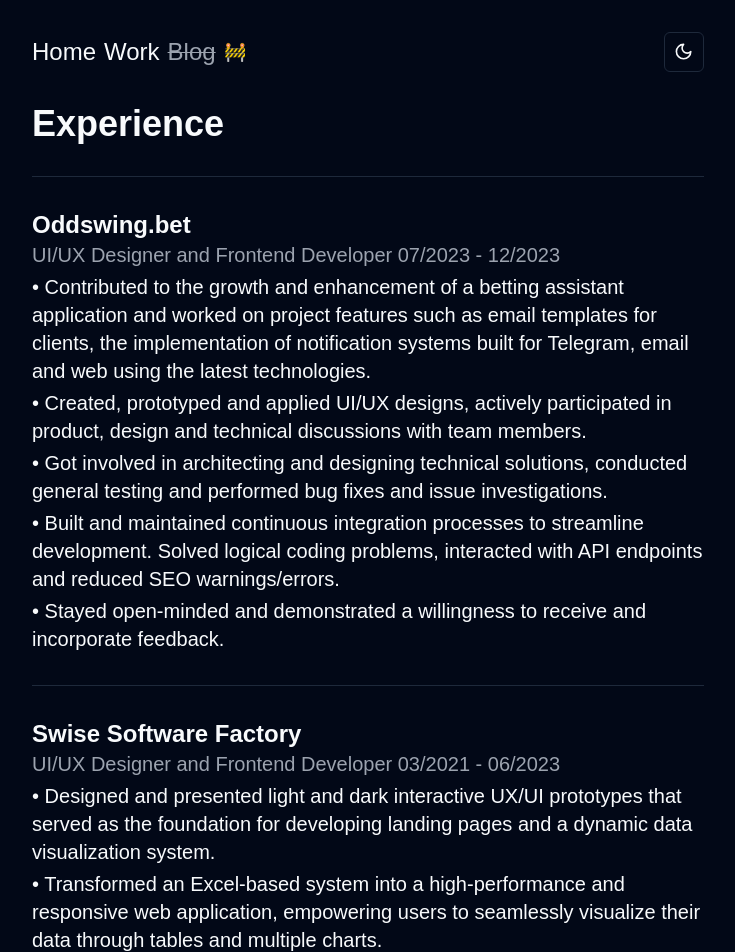
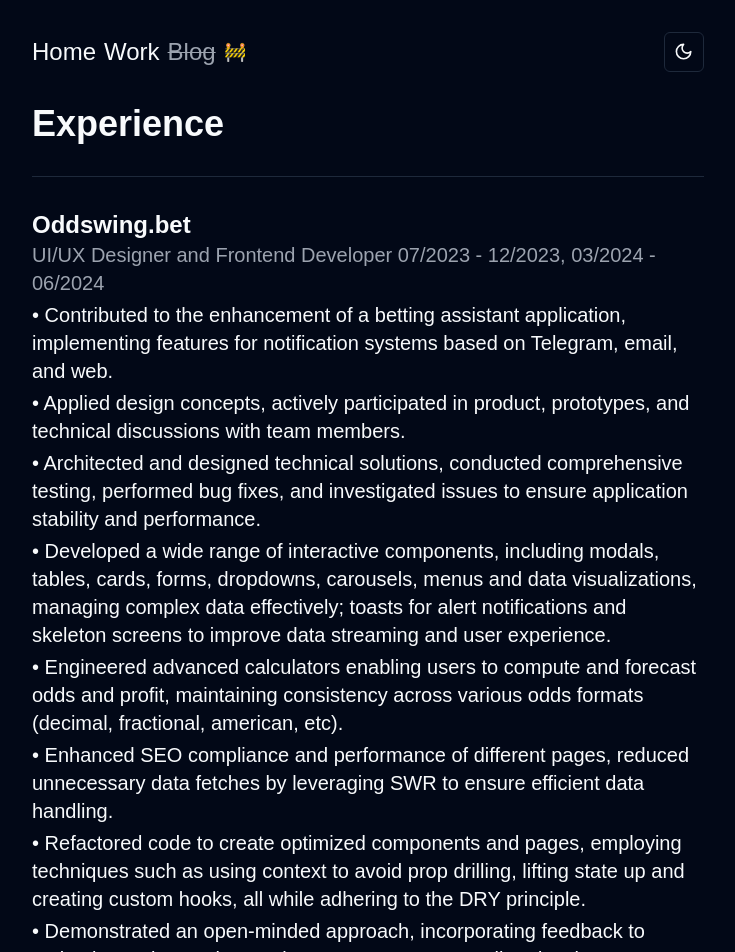
Before and after one commit to danteexpo/portfolio, a Next.js app: page /work in a window 1280 px wide. Shown: the top 952 px of the page, without its empty margins (272-1007 px from the left). Built offline with nearby package versions, Linux system fonts and the light colour scheme; a web font is replaced by a local one.

Commit message:
Experience update

```diff
--- a/src/pages/work/index.tsx
+++ b/src/pages/work/index.tsx
@@ -10,23 +10,49 @@
         <div>
           <h2 className="text-2xl font-bold">Oddswing.bet</h2>
           <h4 className="text-gray-500 dark:text-gray-400">
-            UI/UX Designer and Frontend Developer 07/2023 - 12/2023
+            UI/UX Designer and Frontend Developer 07/2023 - 12/2023, 03/2024 -
+            06/2024
           </h4>
         </div>
         <p>
-          • Contributed to the growth and enhancement of a betting assistant application and worked on project features such as email templates for clients, the implementation of notification systems built for Telegram, email and web using the latest technologies.
+          • Contributed to the enhancement of a betting assistant application,
+          implementing features for notification systems based on Telegram,
+          email, and web.
         </p>
         <p>
-          • Created, prototyped and applied UI/UX designs, actively participated in product, design and technical discussions with team members.
+          • Applied design concepts, actively participated in product,
+          prototypes, and technical discussions with team members.
         </p>
         <p>
-          • Got involved in architecting and designing technical solutions, conducted general testing and performed bug fixes and issue investigations.
+          • Architected and designed technical solutions, conducted
+          comprehensive testing, performed bug fixes, and investigated issues to
+          ensure application stability and performance.
         </p>
         <p>
-          • Built and maintained continuous integration processes to streamline development. Solved logical coding problems, interacted with API endpoints and reduced SEO warnings/errors.
+          • Developed a wide range of interactive components, including modals,
+          tables, cards, forms, dropdowns, carousels, menus and data
+          visualizations, managing complex data effectively; toasts for alert
+          notifications and skeleton screens to improve data streaming and user
+          experience.
         </p>
         <p>
-          • Stayed open-minded and demonstrated a willingness to receive and incorporate feedback.
+          • Engineered advanced calculators enabling users to compute and
+          forecast odds and profit, maintaining consistency across various odds
+          formats (decimal, fractional, american, etc).
+        </p>
+        <p>
+          • Enhanced SEO compliance and performance of different pages, reduced
+          unnecessary data fetches by leveraging SWR to ensure efficient data
+          handling.
+        </p>
+        <p>
+          • Refactored code to create optimized components and pages, employing
+          techniques such as using context to avoid prop drilling, lifting state
+          up and creating custom hooks, all while adhering to the DRY principle.
+        </p>
+        <p>
+          • Demonstrated an open-minded approach, incorporating feedback to
+          maintain continuous integration processes to streamline development.
         </p>
       </section>
       <Separator />
@@ -38,16 +64,24 @@
           </h4>
         </div>
         <p>
-          • Designed and presented light and dark interactive UX/UI prototypes that served as the foundation for developing landing pages and a dynamic data visualization system.
+          • Designed and presented light and dark interactive UX/UI prototypes
+          that served as the foundation for developing landing pages and a
+          dynamic data visualization system.
         </p>
         <p>
-          • Transformed an Excel-based system into a high-performance and responsive web application, empowering users to seamlessly visualize their data through tables and multiple charts.
+          • Transformed an Excel-based system into a high-performance and
+          responsive web application, empowering users to seamlessly visualize
+          their data through tables and multiple charts.
         </p>
         <p>
-          • Developed ways for restricting sensible data ensuring secure access for users, filtering data tables, viewing statistics and downloading documents by leveraging resources from REST API endpoints.
+          • Developed ways for restricting sensible data ensuring secure access
+          for users, filtering data tables, viewing statistics and downloading
+          documents by leveraging resources from REST API endpoints.
         </p>
         <p>
-          • Spearheaded the implementation of both PDF and XLSX download personalized functionalities, elevating the overall user experience of a complex application.
+          • Spearheaded the implementation of both PDF and XLSX download
+          personalized functionalities, elevating the overall user experience of
+          a complex application.
         </p>
       </section>
     </Layout>
```
